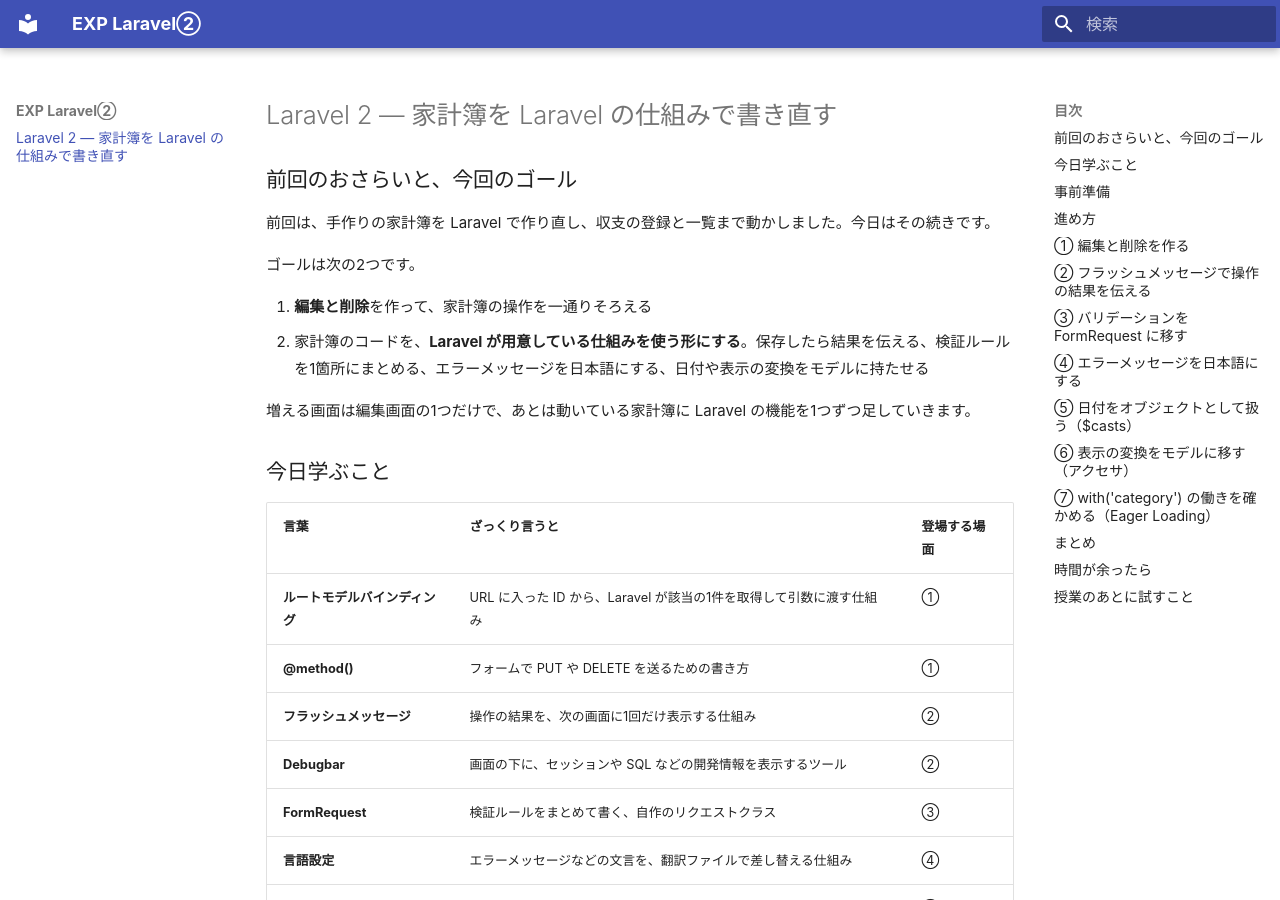
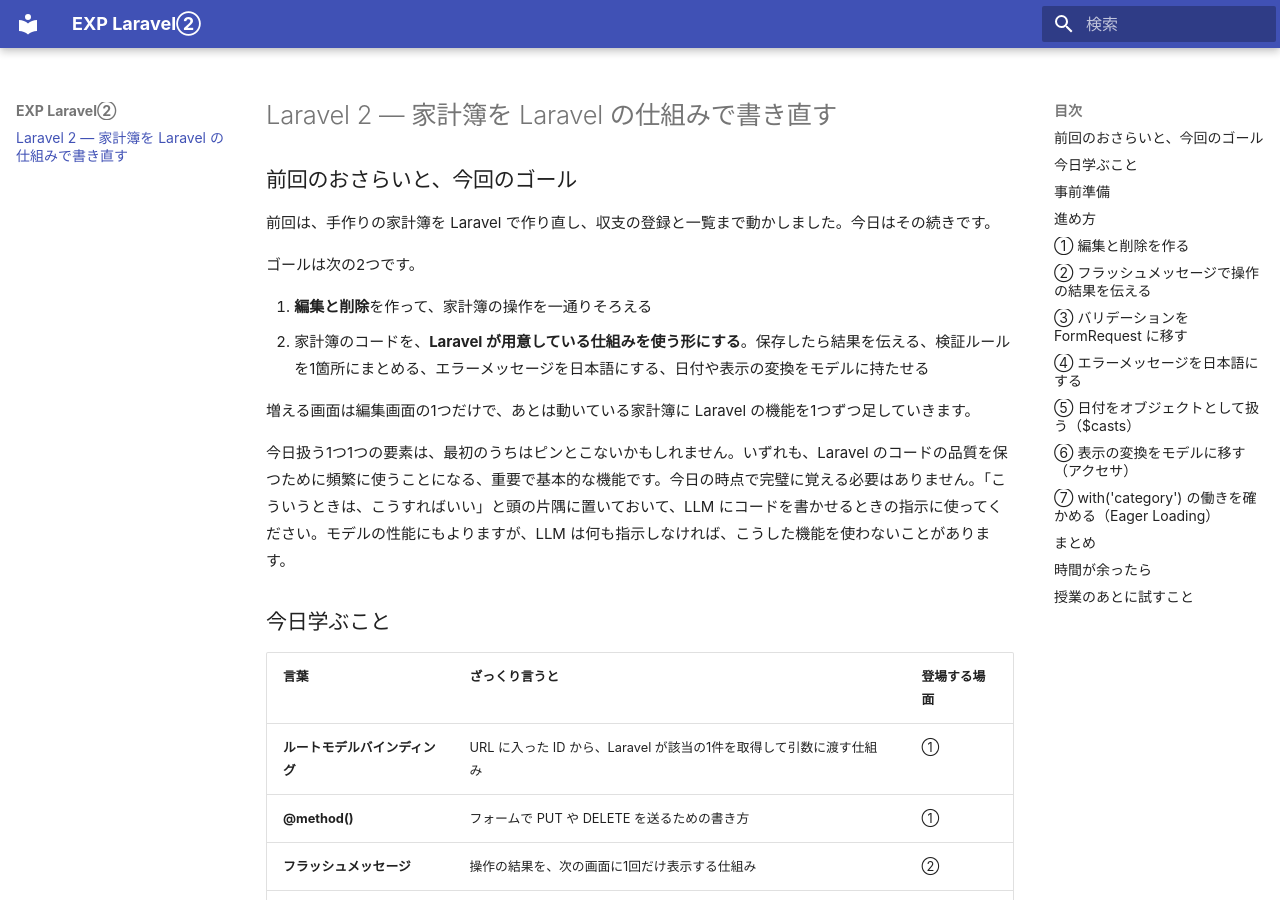
Before and after one commit to abekdwight/gslabo-lesson4, an MkDocs documentation site: the page built from docs/index.md, in a window 1280 px wide and 900 px high. Built offline with MkDocs 1.6.1 and Material for MkDocs 9.7.7, drawn with Linux system fonts in a browser that asks for light colours.

Commit message:
add note on why these features matter and llm guidance

```diff
--- a/docs/index.md
+++ b/docs/index.md
@@ -10,6 +10,8 @@
 2. 家計簿のコードを、**Laravel が用意している仕組みを使う形にする**。保存したら結果を伝える、検証ルールを1箇所にまとめる、エラーメッセージを日本語にする、日付や表示の変換をモデルに持たせる
 
 増える画面は編集画面の1つだけで、あとは動いている家計簿に Laravel の機能を1つずつ足していきます。
+
+今日扱う1つ1つの要素は、最初のうちはピンとこないかもしれません。いずれも、Laravel のコードの品質を保つために頻繁に使うことになる、重要で基本的な機能です。今日の時点で完璧に覚える必要はありません。「こういうときは、こうすればいい」と頭の片隅に置いておいて、LLM にコードを書かせるときの指示に使ってください。モデルの性能にもよりますが、LLM は何も指示しなければ、こうした機能を使わないことがあります。
 
 ## 今日学ぶこと
 
```
